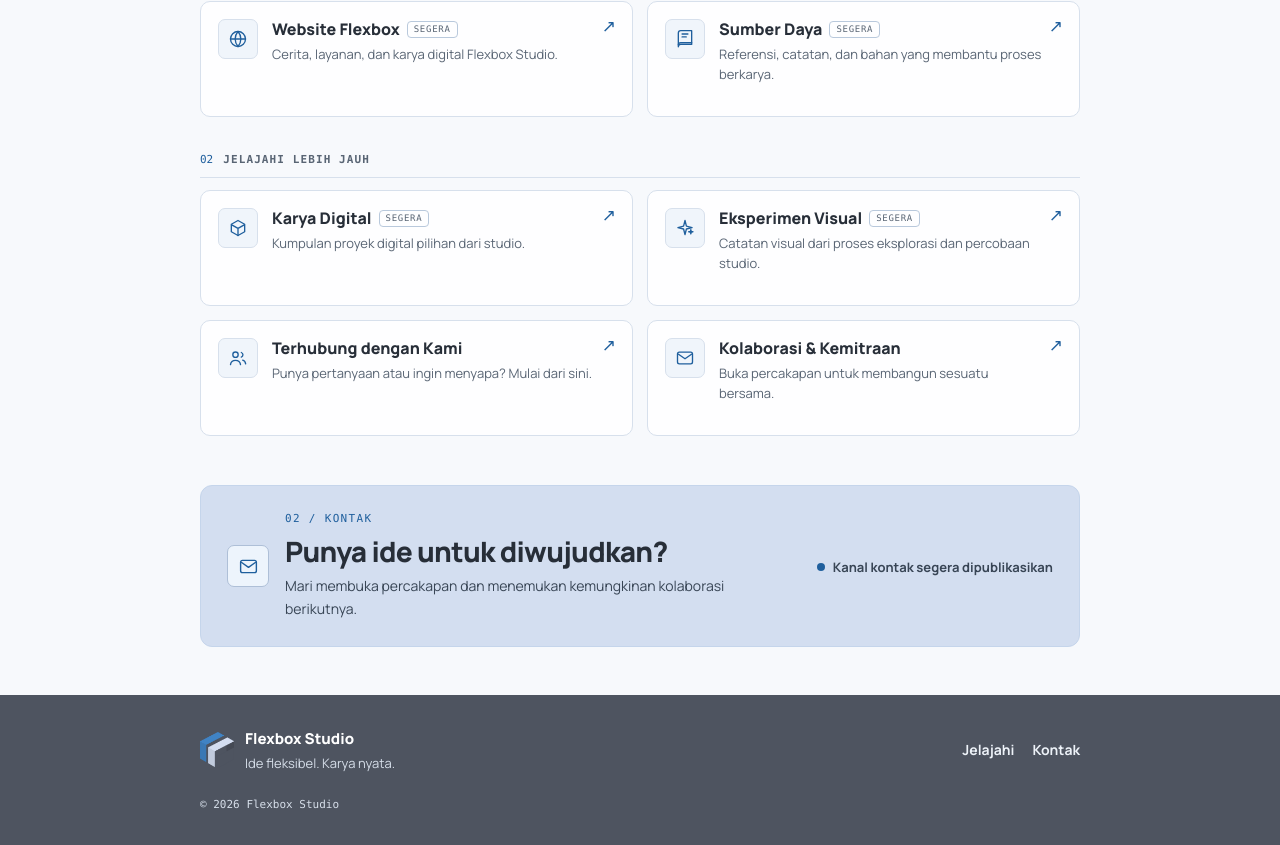
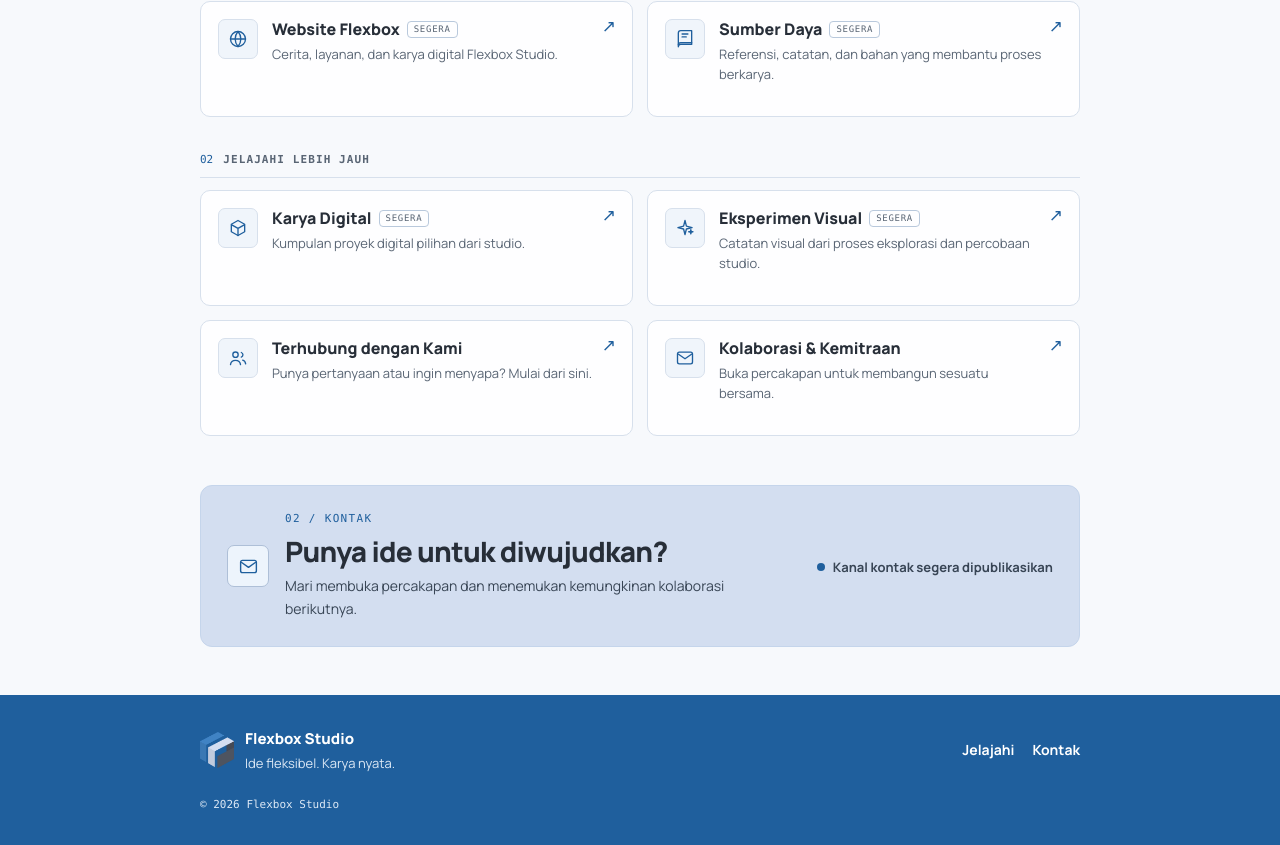
Before and after one commit to flexbox-studiocode/flexbox-linktree, a Next.js app: page / in a window 1280 px wide. Shown: the part 831-1676 px from the top of the page. Built offline with nearby package versions, Linux system fonts and the light colour scheme.

Commit message:
style(public): switch footer surface to Flexbox blue

```diff
--- a/src/app/globals.css
+++ b/src/app/globals.css
@@ -27,7 +27,7 @@
   --muted: #596574;
   --line: #d7e0ec;
   --line-strong: #b9c9dc;
-  --footer: #4e5460;
+  --footer: #1f5f9d;
   --radius: 10px;
   --shell: 880px;
 }
@@ -131,16 +131,16 @@ a.link-card:hover .link-card__arrow { transform: translate(2px, -2px); }
 .contact__link:hover { background: var(--blue-strong); }
 .contact__pending { display: inline-flex; align-items: center; gap: 8px; margin: 0; color: #384555; font-size: 13px; font-weight: 700; }
 .contact__pending-dot { width: 8px; height: 8px; border-radius: 50%; background: var(--blue-strong); }
-.site-footer { background: var(--footer); color: #edf2f8; }
+.site-footer { background: var(--footer); color: #ffffff; }
 .site-footer__inner { min-height: 180px; display: flex; flex-direction: column; justify-content: center; gap: 22px; padding-block: 32px; }
 .footer-brand { display: flex; align-items: center; gap: 11px; }
 .footer-brand__logo { width: 34px; height: auto; object-fit: contain; }
 .footer-brand__name { margin: 0; color: #fff; font-size: 15px; font-weight: 800; }
-.footer-brand__tagline { margin: 2px 0 0; color: #d6dee9; font-size: 13px; }
+.footer-brand__tagline { margin: 2px 0 0; color: #dce8f5; font-size: 13px; }
 .footer-nav { display: flex; gap: 18px; font-size: 14px; font-weight: 700; }
 .footer-nav a { min-height: 44px; display: inline-flex; align-items: center; }
 .footer-nav a:hover { text-decoration: underline; text-underline-offset: 4px; }
-.footer-copyright { margin: 0; color: #d6dee9; font-family: ui-monospace, SFMono-Regular, Menlo, Consolas, monospace; font-size: 11px; }
+.footer-copyright { margin: 0; color: #dce8f5; font-family: ui-monospace, SFMono-Regular, Menlo, Consolas, monospace; font-size: 11px; }
 .site-footer :focus-visible { outline-color: #fff; }
 
 @media (min-width: 600px) {
```
Also changed, not shown: .docs/Desain.md, .docs/PUBLIC_PAGE.md, 1 other file (tests, documents, lock files or other folders).
